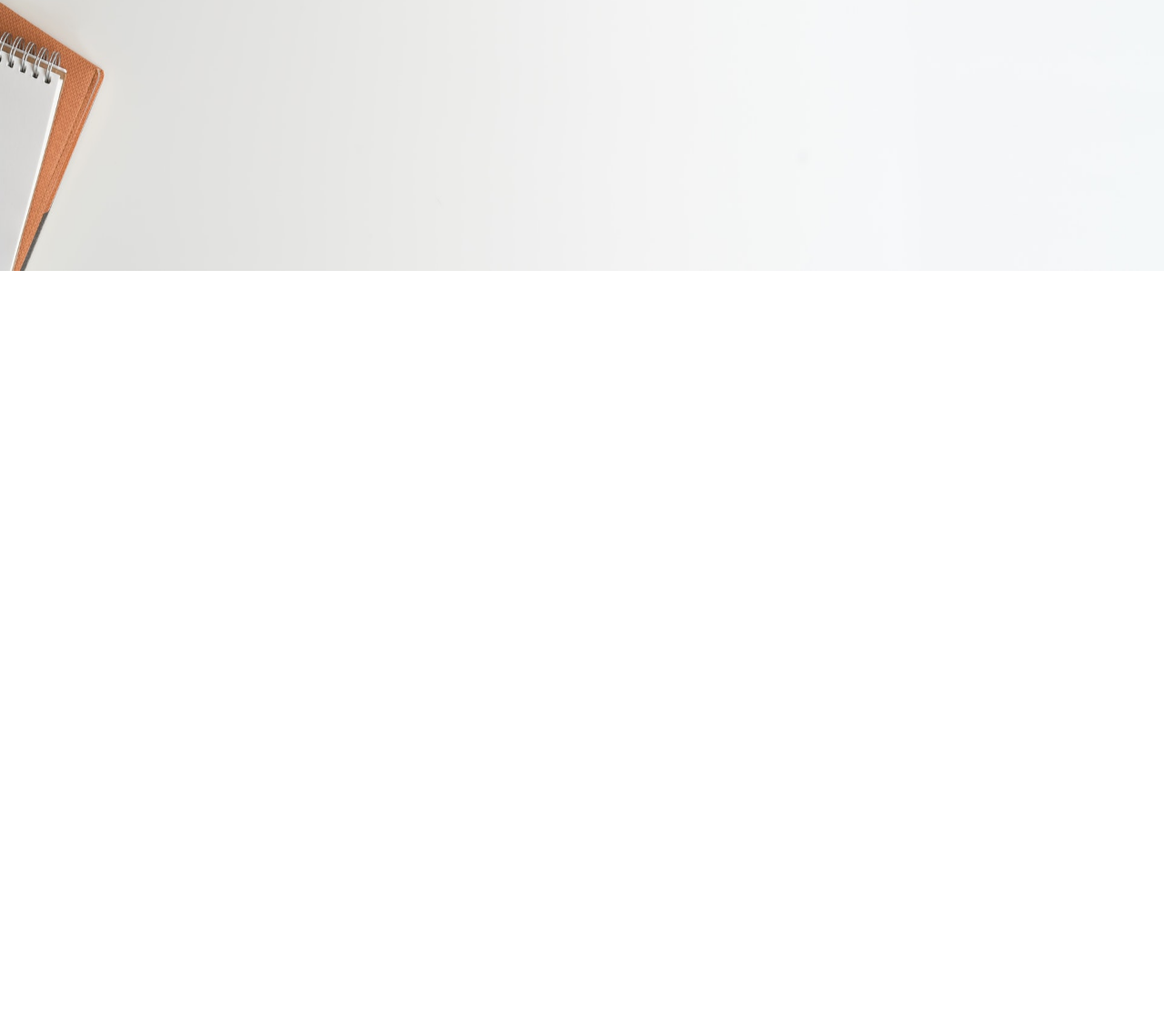
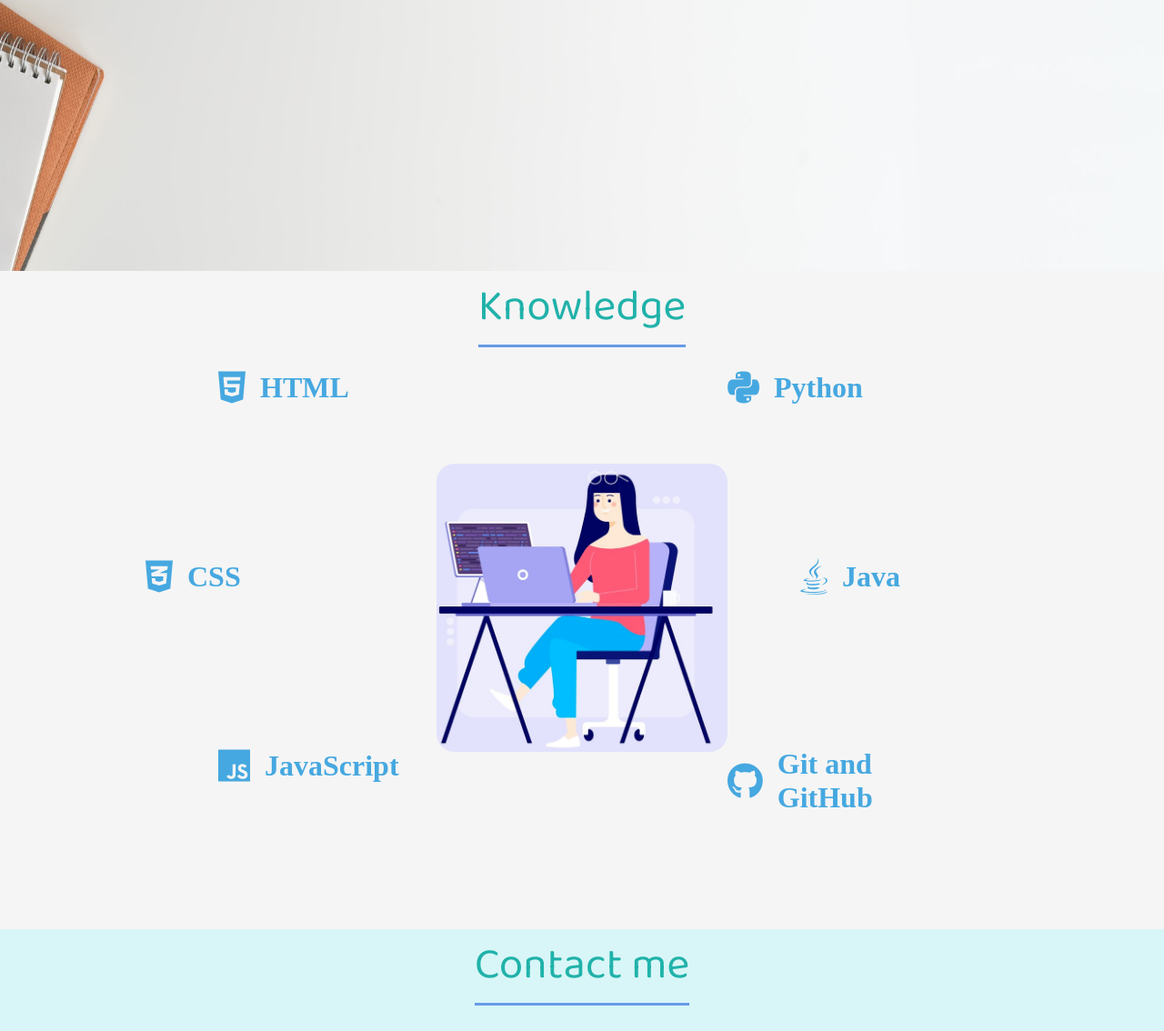
Before and after one commit to emannuellymelo/My-First-Portfolio, a plain HTML site: page index.html in a window 1280 px wide. Shown: the part 502-1636 px from the top of the page at 91% size. Before the commit the page ends 804 px from the top, so only its background shows below. Drawn offline with Linux system fonts and the light colour scheme.

Commit message:
:package: pictures and contacts

```diff
--- a/index.html
+++ b/index.html
@@ -20,9 +20,88 @@
             <div class="banner">
                 <h1>Computer Science Student</h1>
                 <p>Emannuelly Melo</p>
-                <button>Know more about me</button>
+                <button href="#conhecimentos">Know more about me</button>
             </div>
         </header>
+
+        <section class="sessao-conhecimentos">
+            <div class="sessao-header">
+                <h1>Knowledge</h1>
+            </div>
+            <div class="conhecimentos">
+                <div class="conhecimento">
+                    <div class="conhecimento-header">
+                        <i class="fab fa-html5"></i>
+                        <h3>HTML</h3>
+                    </div>
+                    <div class="conhecimento-text">
+                        <p></p>
+                    </div>
+                </div>
+                <div class="conhecimento">
+                    <div class="conhecimento-header">
+                        <i class="fab fa-css3-alt"></i>
+                        <h3>CSS</h3>
+                    </div>
+                    <div class="conhecimento-text">
+                        <p></p>
+                    </div>
+                </div>
+                <div class="conhecimento">
+                    <div class="conhecimento-header">
+                        <i class="fab fa-js"></i>
+                        <h3>JavaScript</h3>
+                    </div>
+                    <div class="conhecimento-text">
+                        <p></p>
+                    </div>
+                </div>
+                <div class="conhecimento">
+                    <div class="conhecimento-header">
+                        <i class="fab fa-python"></i>
+                        <h3>Python</h3>
+                    </div>
+                    <div class="conhecimento-text">
+                        <p></p>
+                    </div>
+                </div>
+                <div class="conhecimento">
+                    <div class="conhecimento-header">
+                        <i class="fab fa-java"></i>
+                        <h3>Java</h3>
+                    </div>
+                    <div class="conhecimento-text">
+                        <p></p>
+                    </div>
+                </div>
+                <div class="conhecimento">
+                    <div class="conhecimento-header">
+                        <i class="fab fa-github"></i>
+                        <h3>Git and GitHub</h3>
+                    </div>
+                    <div class="conhecimento-text">
+                        <p></p>
+                    </div>
+                </div>
+                <div class="conhecimentos-img-wrapper">
+                    <img src="imagens/conhecimentos.png" alt="imagem conhecimento">
+                </div>
+            </div>
+        </section>
+        <section class="sessao-pessoal">
+            <div class="pessoal-header">
+                <h1>Contact me</h1>
+            </div>
+            <div class="pessoal-img-wrapper">
+                <img src="imagens/me.png" alt="my picture">
+            </div>
+            <div class="contact">
+                <ul>
+                    <a href="https://www.instagram.com/manumelo__/?hl=pt-br"><i class="fab fa-instagram"></i></a>
+                    <a href="https://github.com/emannuellymelo"><i class="fab fa-github"></i></a>
+                </ul>
+            </div>
+        </section>
     </div>
 
 </body>
--- a/style.css
+++ b/style.css
@@ -65,3 +65,150 @@ header {
 .banner button:hover{
     opacity: .8;
 }
+
+.conhecimentos{
+    display: grid;
+    grid-template-columns: repeat(16, 1fr);
+    grid-template-rows: repeat(6, 6rem);
+    row-gap: .5rem;
+}
+
+.conhecimento:nth-child(1) {
+    grid-column: 4 / 7;
+    grid-row: 1 / 5;
+}
+
+.conhecimento:nth-child(2) {
+    grid-column: 3 / 6;
+    grid-row: 3 / 5;
+}
+
+.conhecimento:nth-child(3) {
+    grid-column: 4 / 7;
+    grid-row: 5 / -1;
+}
+
+.conhecimento:nth-child(4) {
+    grid-column: 11 / 14;
+    grid-row: 1 / 3;
+}
+
+.conhecimento:nth-child(5) {
+    grid-column: 12 / 15;
+    grid-row: 3 / 5;
+}
+
+.conhecimento:nth-child(6) {
+    grid-column: 11 / 14;
+    grid-row: 5 / -1;
+}
+.sessao-conhecimentos {
+    background-color: whitesmoke;
+}
+.sessao-header{
+    display: flex;
+    align-items: center;
+    justify-content: center;
+}
+
+.sessao-header h1{
+    font-family: "Baloo Da 2", serif;
+    font-weight: 200;
+    font-size: 3rem;
+    color: lightseagreen;
+    border-bottom: solid 3px #689be7 ;
+    margin-bottom: 1.5rem;
+}
+
+.conhecimento-header {
+    display: flex;
+    align-items: center;
+    color: rgb(70, 168, 224);
+}
+
+.conhecimento-header i{
+    font-size: 2.5rem;
+}
+
+.conhecimento-header h3{
+    font-family: var(--font-secundary);
+    font-size: 2rem;
+    padding-left: 1rem;
+}
+
+.conhecimento-text{
+    font-family: var(--font-secundary);
+    margin-top: 1rem;
+}
+
+.conhecimentos-img-wrapper{
+    grid-column: 7 / 11;
+    grid-row: 2 / 6;
+    width: 100%;
+}
+
+.conhecimentos-img-wrapper img{
+    object-fit: cover;
+    width: 100%;
+    border-radius: 20px;
+}
+
+.sessao-pessoal{
+    background-color: #d8f6f7;
+}
+
+.pessoal-header{
+    display: grid;
+    grid-template-columns: repeat(16, 1fr);
+    grid-template-rows: repeat(6, 6rem);
+    row-gap: .5rem;
+    display: flex;
+    align-items: center;
+    justify-content: center;
+    margin-bottom: 8rem;
+}
+
+.pessoal-header h1{
+    font-family: "Baloo Da 2", serif;
+    font-weight: 200;
+    font-size: 3rem;
+    color: lightseagreen;
+    border-bottom: solid 3px #689be7 ;
+    margin-bottom: 1.5rem;
+}
+
+.pessoal-img-wrapper{
+    grid-column: 7 / 11;
+    grid-row: 2 / 6;
+    width: 100%;
+}
+
+.pessoal-img-wrapper img{
+    object-fit: cover;
+    width: 20%;
+    height: 40%;
+    border-radius: 150px;
+    display: block;
+    margin-left: auto;
+    margin-right: auto;
+    margin-top: 4rem;
+}
+
+.contact {
+    width: 100%;
+    display: flex;
+    justify-content: space-around;
+    margin-top: 10rem;
+}
+
+.contact a{
+    margin: 0.2rem;
+    font-size: 3rem;
+    color: rgb(17, 112, 124);
+    padding-left: 2rem;
+    padding-right: 2rem;
+}
+
+.contact ul{
+    display: flex;
+}
```
Also changed, not shown: imagens/conhecimentos.png (added), imagens/favicon2-32x32.png (added), imagens/me.png (added).
